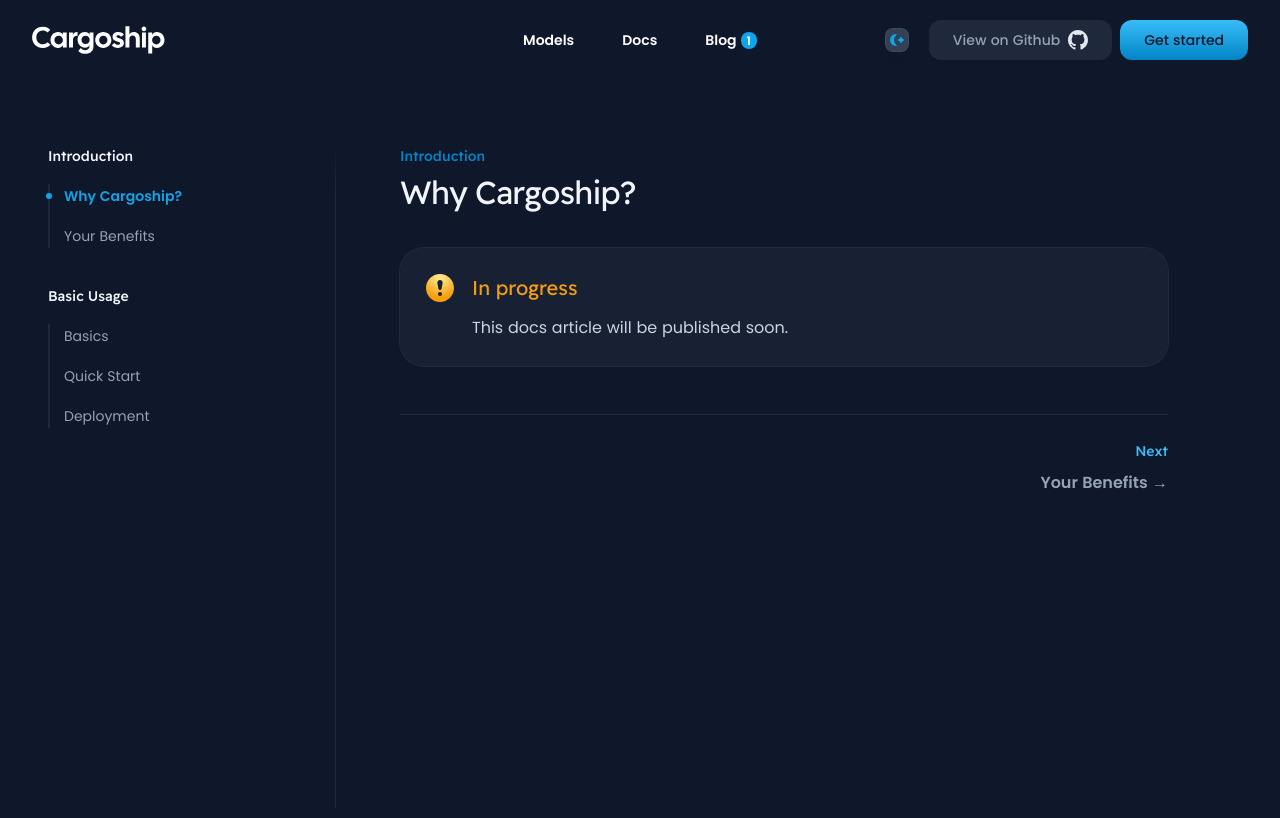
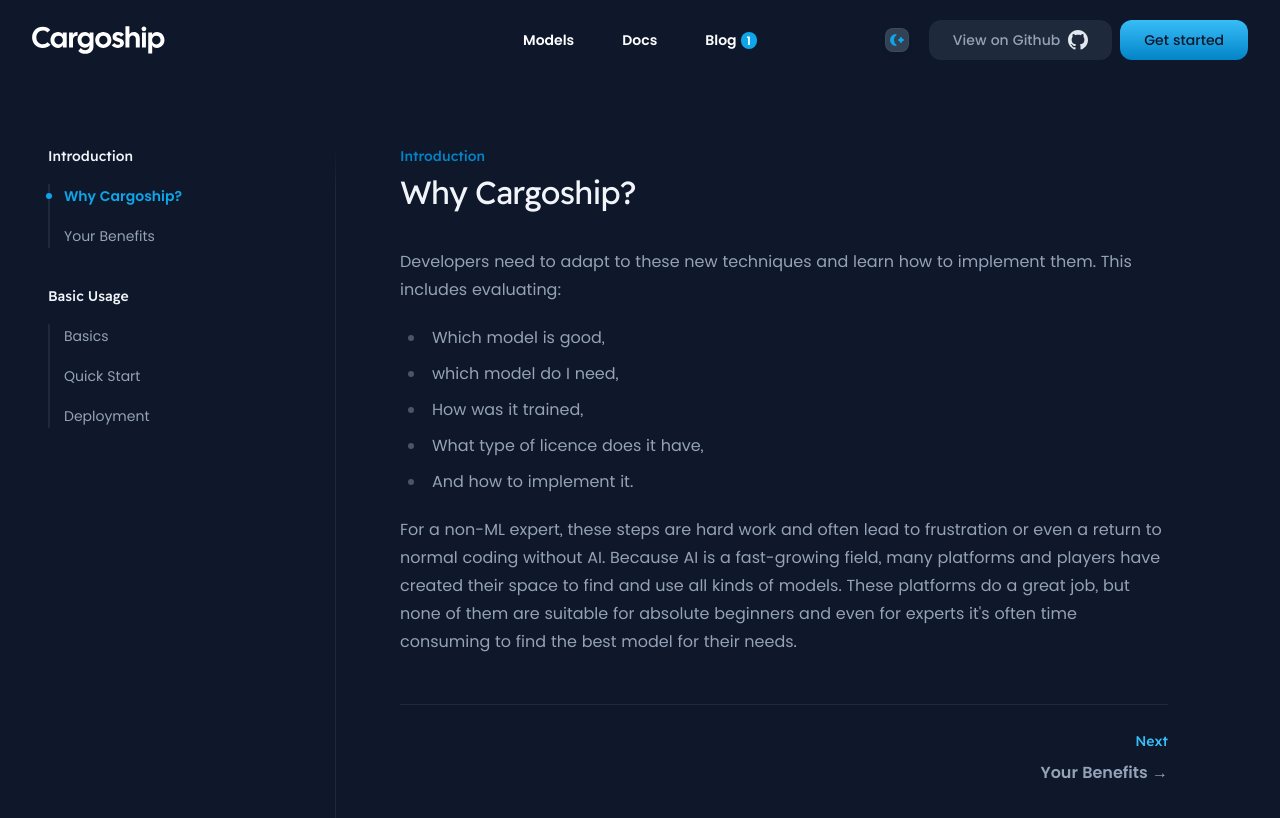
Before and after one commit to cargoshipsh/cargoship, a Next.js app in the folder apps/cargoship-sh/: page /docs/introduction/why-cargoship in a window 1280 px wide. Shown: the top 818 px of the page. Built offline with nearby package versions, Linux system fonts and the light colour scheme.

Commit message:
filled docks

```diff
--- a/apps/cargoship-sh/components/home/ModelCollection.tsx
+++ b/apps/cargoship-sh/components/home/ModelCollection.tsx
@@ -85,7 +85,7 @@
             <Link
               href="/collections"
               className="rounded-md bg-sky-500 px-3.5 py-1.5 text-base font-semibold leading-7 text-white shadow-sm transition-all ease-in-out hover:scale-105 hover:bg-sky-400 focus-visible:outline focus-visible:outline-2 focus-visible:outline-offset-2 focus-visible:outline-sky-400">
-              Explore Models
+              Check out the models
             </Link>
         </div>
       </div>
--- a/apps/cargoship-sh/pages/docs/introduction/why-cargoship/index.mdx
+++ b/apps/cargoship-sh/pages/docs/introduction/why-cargoship/index.mdx
@@ -6,8 +6,16 @@
   title: "Why Cargoship?",
 };
 
-<Callout title="In progress" type="warning">
-  This docs article will be published soon.
-</Callout>
+Developers need to adapt to these new techniques and learn how to implement them.
+This includes evaluating:
+- Which model is good,
+- which model do I need,
+- How was it trained,
+- What type of licence does it have,
+- And how to implement it.
+
+For a non-ML expert, these steps are hard work and often lead to frustration or even a return to normal coding without AI.
+Because AI is a fast-growing field, many platforms and players have created their space to find and use all kinds of models.
+These platforms do a great job, but none of them are suitable for absolute beginners and even for experts it's often time consuming to find the best model for their needs.
 
 export default ({ children }) => <Layout meta={meta}>{children}</Layout>;
```
Also changed, not shown: apps/cargoship-sh/pages/blog/why-we-developed-cargoship/cargoship-explained.png.
